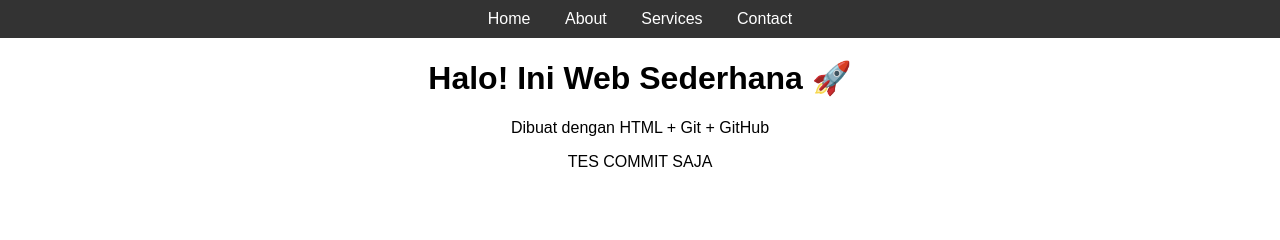
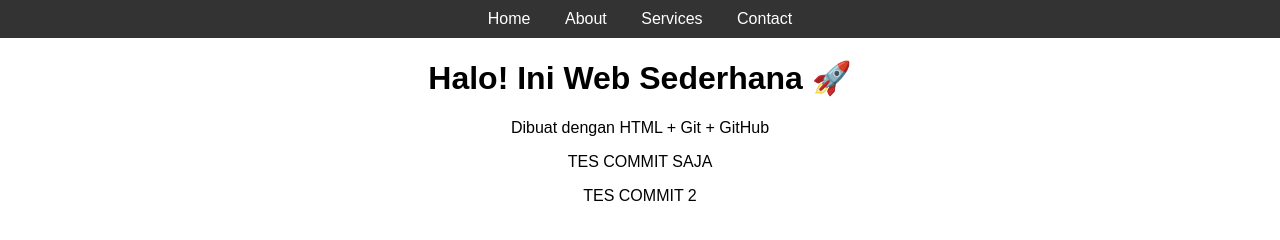
Before and after one commit to salwaa9406-prog/Clean_Report_Kelompok3_RPL, a plain HTML site: page index.html in a window 1280 px wide. Drawn offline with Linux system fonts and the light colour scheme.

Commit message:
tes tes 2ji

```diff
--- a/index.html
+++ b/index.html
@@ -35,5 +35,7 @@
   <h1>Halo! Ini Web Sederhana 🚀</h1>
   <p>Dibuat dengan HTML + Git + GitHub</p>
   <p>TES COMMIT SAJA</p>
+  <p>TES COMMIT 2</p>
+
 </body>
 </html>
```
